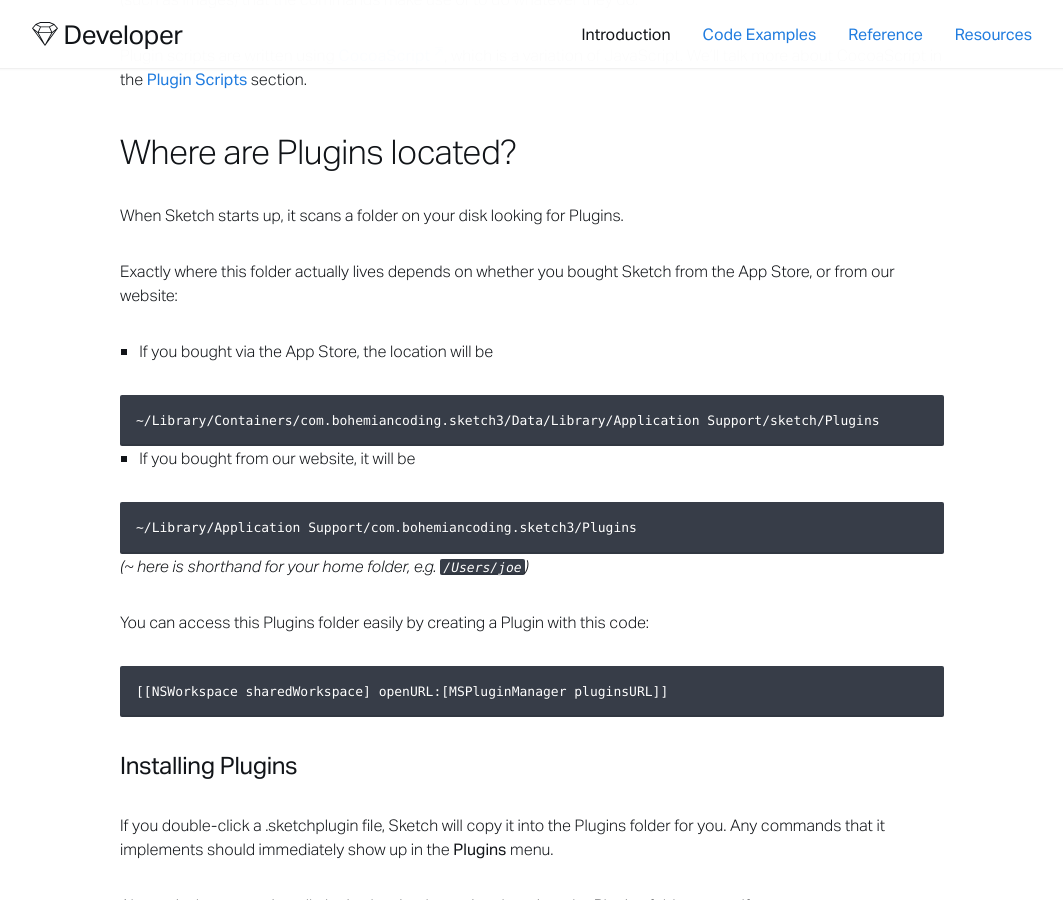
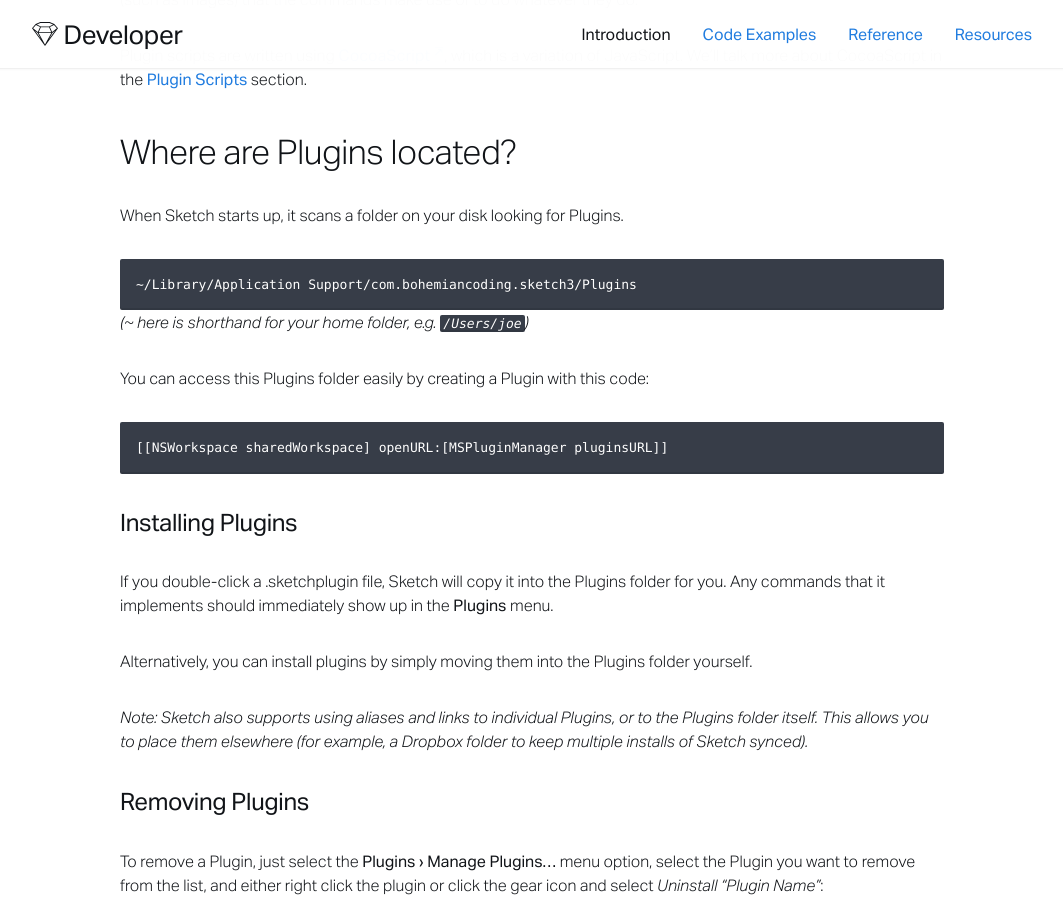
Before and after one commit to matt-curtis/developer.sketchapp.com, a Jekyll site: the page built from _introduction/01-plugin-basics.md, in a window 1280 px wide and 900 px high, scrolled down 560 px. Shown: the whole window, without its empty margins (108-1171 px from the left). Built offline with Jekyll 4.4.1, drawn with Linux system fonts in a browser that asks for light colours; nearby versions of some CDN libraries; Markdown is read by kramdown in place of the engine named in the settings.

Commit message:
Removed path information for AppStore versions

````diff
--- a/_introduction/01-plugin-basics.md
+++ b/_introduction/01-plugin-basics.md
@@ -20,16 +20,6 @@ Plugin scripts are written using [CocoaScript](https://github.com/ccgus/CocoaScr
 ## Where are Plugins located?
 
 When Sketch starts up, it scans a folder on your disk looking for Plugins.
-
-Exactly where this folder actually lives depends on whether you bought Sketch from the App Store, or from our website:
-
-- If you bought via the App Store, the location will be
-
-```
-~/Library/Containers/com.bohemiancoding.sketch3/Data/Library/Application Support/sketch/Plugins
-```
-
-- If you bought from our website, it will be
 
 ```
 ~/Library/Application Support/com.bohemiancoding.sketch3/Plugins
````
